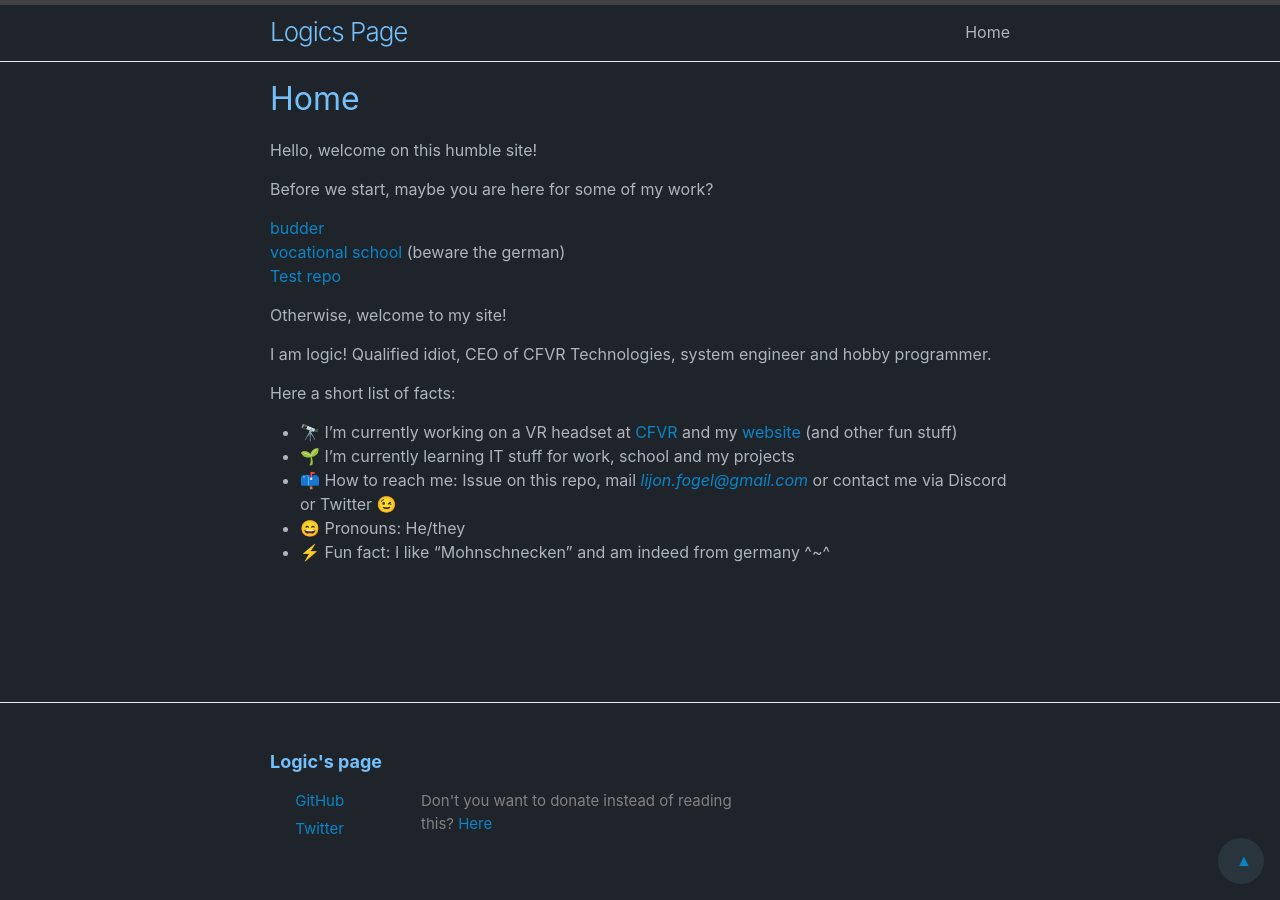
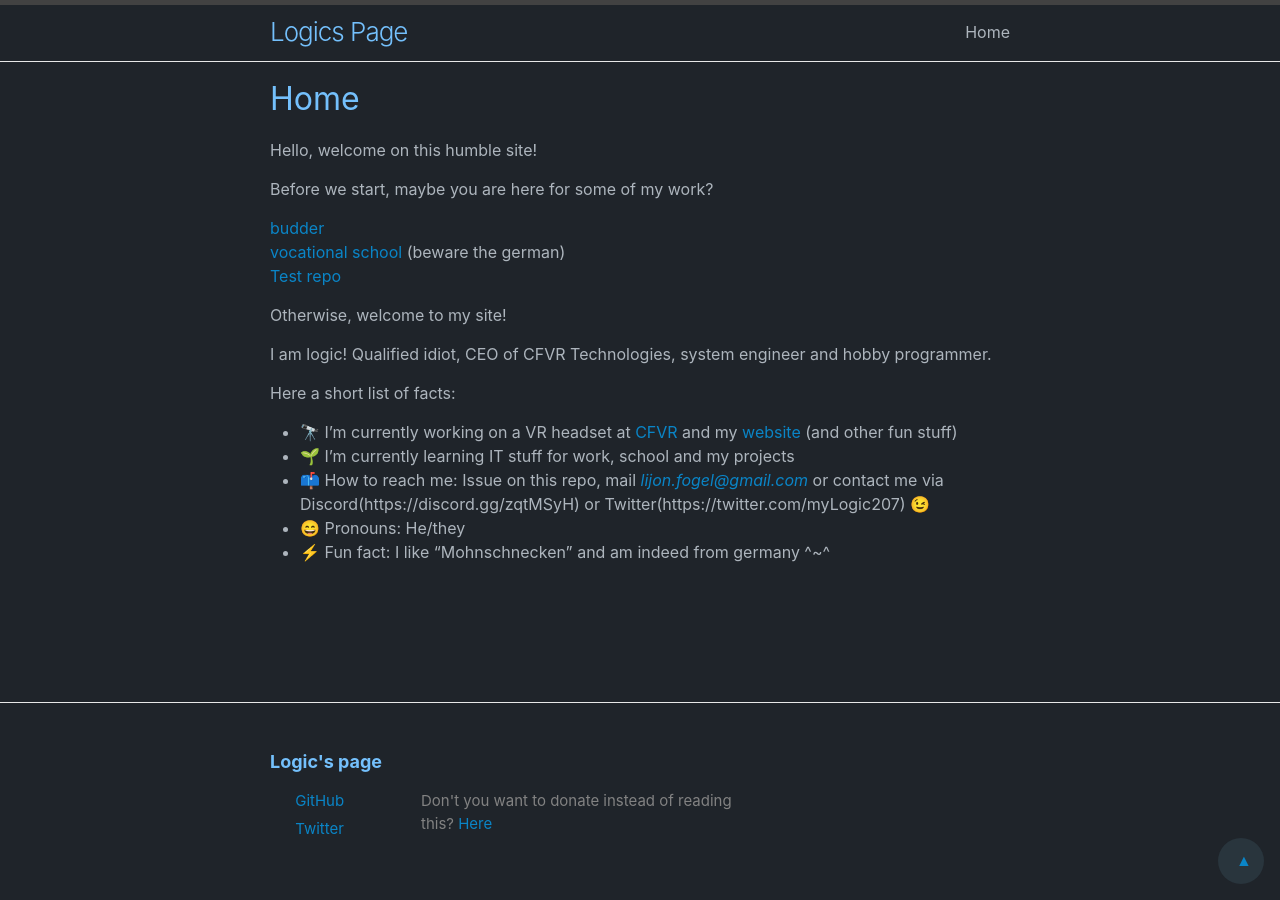
Before and after one commit to myLogic207/myLogic207.github.io, a Jekyll site: the page built from docs/pages/index.md, in a window 1280 px wide. Built offline with Jekyll 4.4.1, drawn with Linux system fonts in a browser that asks for light colours; our own code applies the rules of GitHub Pages for plain Markdown files; some of the changed lines change nothing that is shown.

Commit message:
Update index.md

```diff
--- a/docs/pages/index.md
+++ b/docs/pages/index.md
@@ -20,6 +20,6 @@ Here a short list of facts:
 
 - 🔭 I’m currently working on a VR headset at [CFVR](https://cfvrtech.net/) and my [website](https://myLogic207.github.io) (and other fun stuff)
 - 🌱 I’m currently learning IT stuff for work, school and my projects
-- 📫 How to reach me: Issue on this repo, mail [*lijon.fogel@gmail.com*](mailto:lijon.fogel@gmail.com?subject=github) or contact me via Discord or Twitter 😉
+- 📫 How to reach me: Issue on this repo, mail [*lijon.fogel@gmail.com*](mailto:lijon.fogel@gmail.com?subject=github) or contact me via Discord(https://discord.gg/zqtMSyH) or Twitter(https://twitter.com/myLogic207) 😉
 - 😄 Pronouns: He/they
 - ⚡ Fun fact: I like "Mohnschnecken" and am indeed from germany ^~^
```
